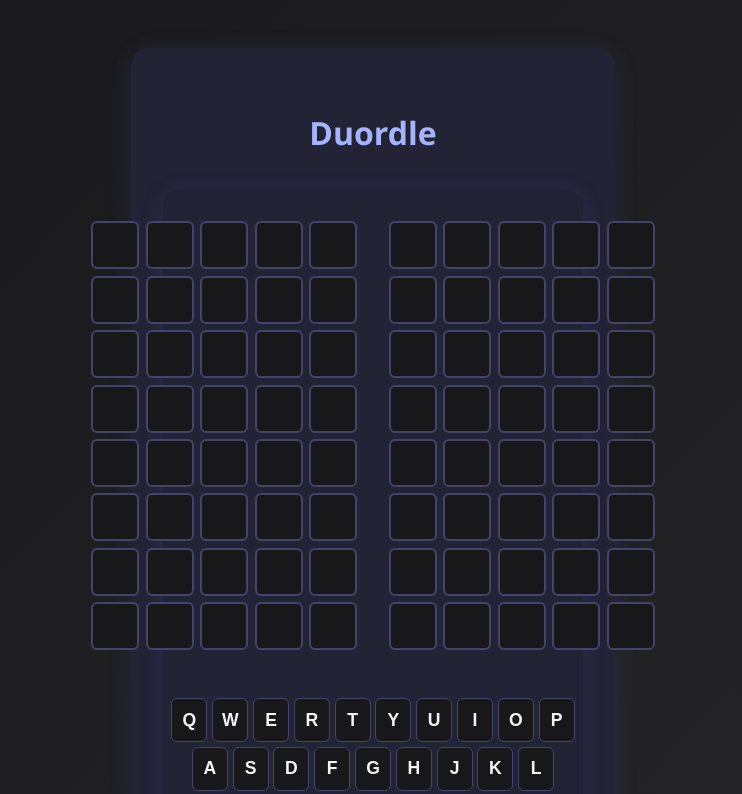
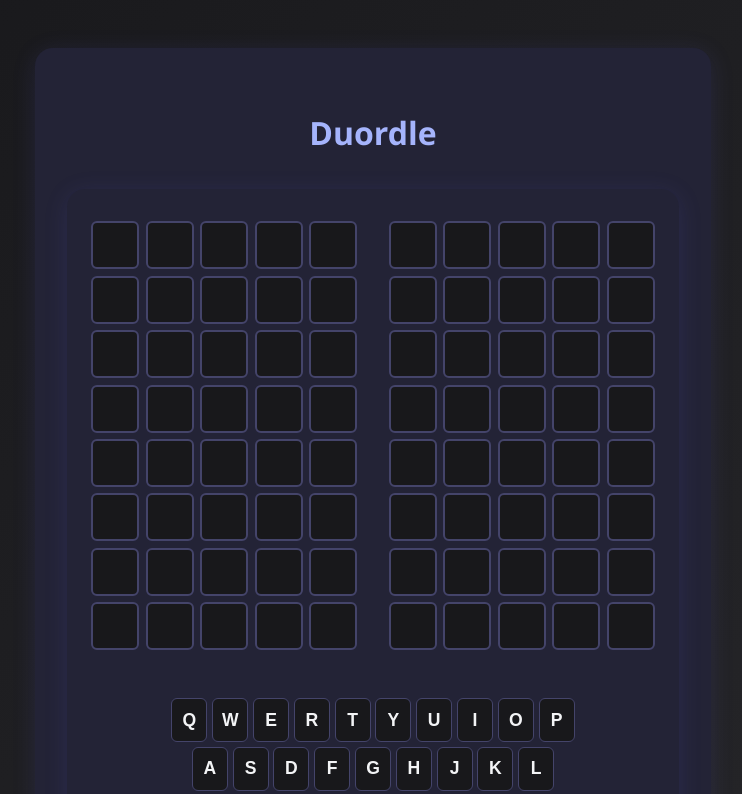
Before and after one commit to gubespam/xiao-mantou-games, a React (Vite) app: page /duordle in a window 1280 px wide. Shown: the top 794 px of the page, without its empty margins (267-1009 px from the left). Built offline with nearby package versions, Linux system fonts and the light colour scheme.

Commit message:
fix width

```diff
--- a/src/App.css
+++ b/src/App.css
@@ -70,7 +70,8 @@
   background: #232336;
   border-radius: 18px;
   box-shadow: 0 4px 24px 0 rgba(99, 102, 241, 0.13);
-  max-width: 420px;
+  max-width: calc(100vw - 2rem);
+  width: fit-content;
   text-align: center;
 }
 .game-page h1 {
```
